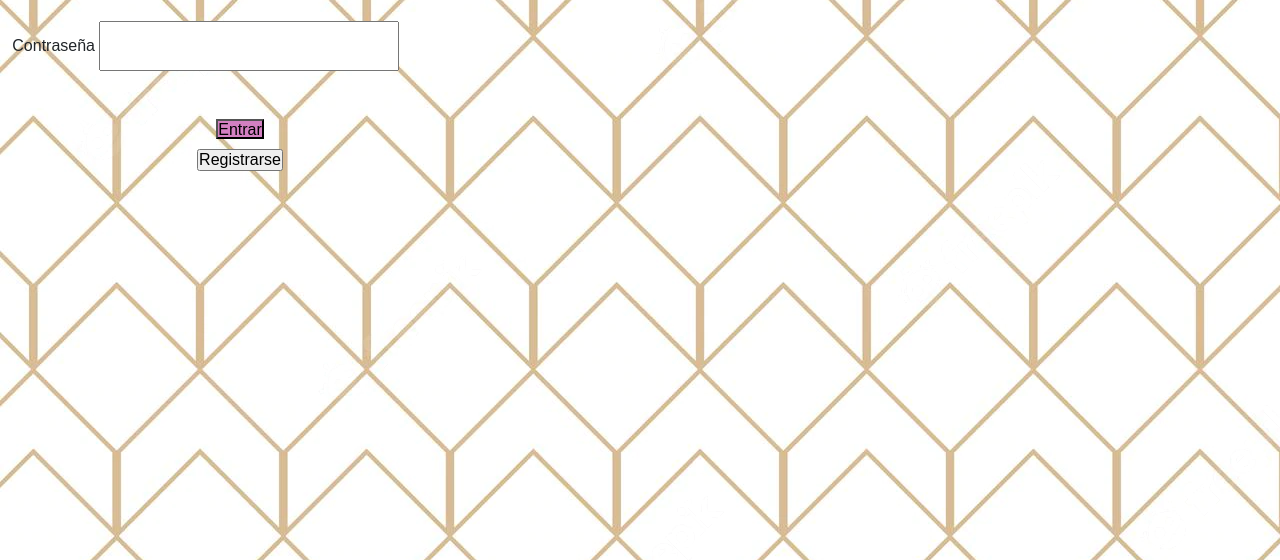
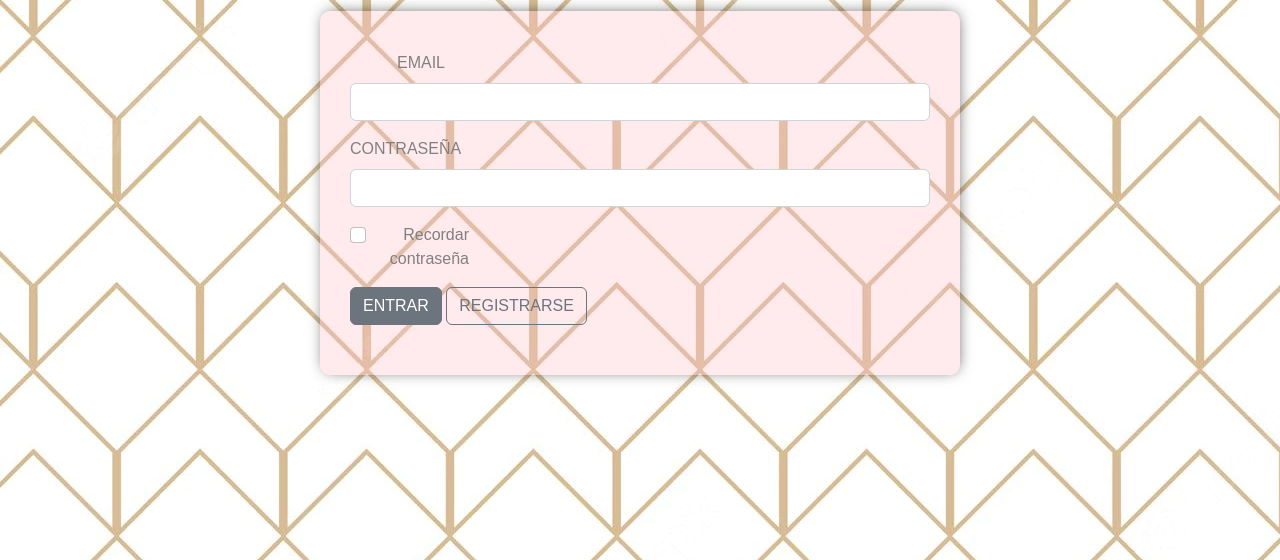
Before and after one commit to Fmblanco/entreganails, a plain HTML site: page Views/turnos.html in a window 1280 px wide. Shown: the part 164-724 px from the top of the page. Drawn offline with nearby package versions, Linux system fonts and the light colour scheme; a web font is replaced by a local one.

Commit message:
modifique formulario de turnos

```diff
--- a/Views/turnos.html
+++ b/Views/turnos.html
@@ -46,7 +46,7 @@
         </div>
       </nav>
     </header>
-    <section>
+    <!-- <section>
         <main>
             <form action="./Registrarse.html">
             <fieldset>
@@ -70,7 +70,24 @@
         </form>
         </main>
     </fieldset>
-</section>
+</section> -->
+<br>
+<form class="w-50 m-auto formturnos">
+  <div class="mb-3">
+    <label for="exampleInputEmail1" class="form-label">EMAIL</label>
+    <input type="email" class="form-control" id="exampleInputEmail1" aria-describedby="emailHelp">
+  </div>
+  <div class="mb-3">
+    <label for="exampleInputPassword1" class="form-label">CONTRASEÑA</label>
+    <input type="password" class="form-control" id="exampleInputPassword1">
+  </div>
+  <div class="mb-3 form-check">
+    <input type="checkbox" class="form-check-input" id="exampleCheck1">
+    <label class="form-check-label" for="exampleCheck1">Recordar contraseña</label>
+  </div>
+  <button type="button" class="btn btn-secondary">ENTRAR</button>
+    <a class="btn btn-outline-secondary" href="./registrarse.html" role="button">REGISTRARSE</a>
+</form>
 </header>
 <div class="wp">
     <img class="Whatsapp" src="../Assets/Img/whatsapp.png" alt="Logo whatsapp">
--- a/css/estilo.css
+++ b/css/estilo.css
@@ -22,6 +22,7 @@ h3{
 .logoWF{
     display: flex;
     justify-content: right;
+    margin: 20px;
 }
 .logo{
     height: 80px;
@@ -142,9 +143,6 @@ input, textarea, select{
     border-radius: 10px;
 }
 .botoncolor{
-    background-color: rgb(211, 128, 194);
-}
-.botoncolor1{
     background-color: rgb(211, 128, 194);
 }
 .botoncancelar{
@@ -274,3 +272,13 @@ textarea{
     opacity: 1;
     transform: scale(1.2, 1.2);
 }
+.formturnos{
+    border-radius: 10px;
+    background-color: rgba(255, 192, 203, 0.322);
+    padding: 40px 30px 50px;
+    box-shadow: 1px -1px 15px -4px rgb(0 0 0 / 75%);
+    color: gray;
+}
+p{
+    color: gray ;
+}
```
